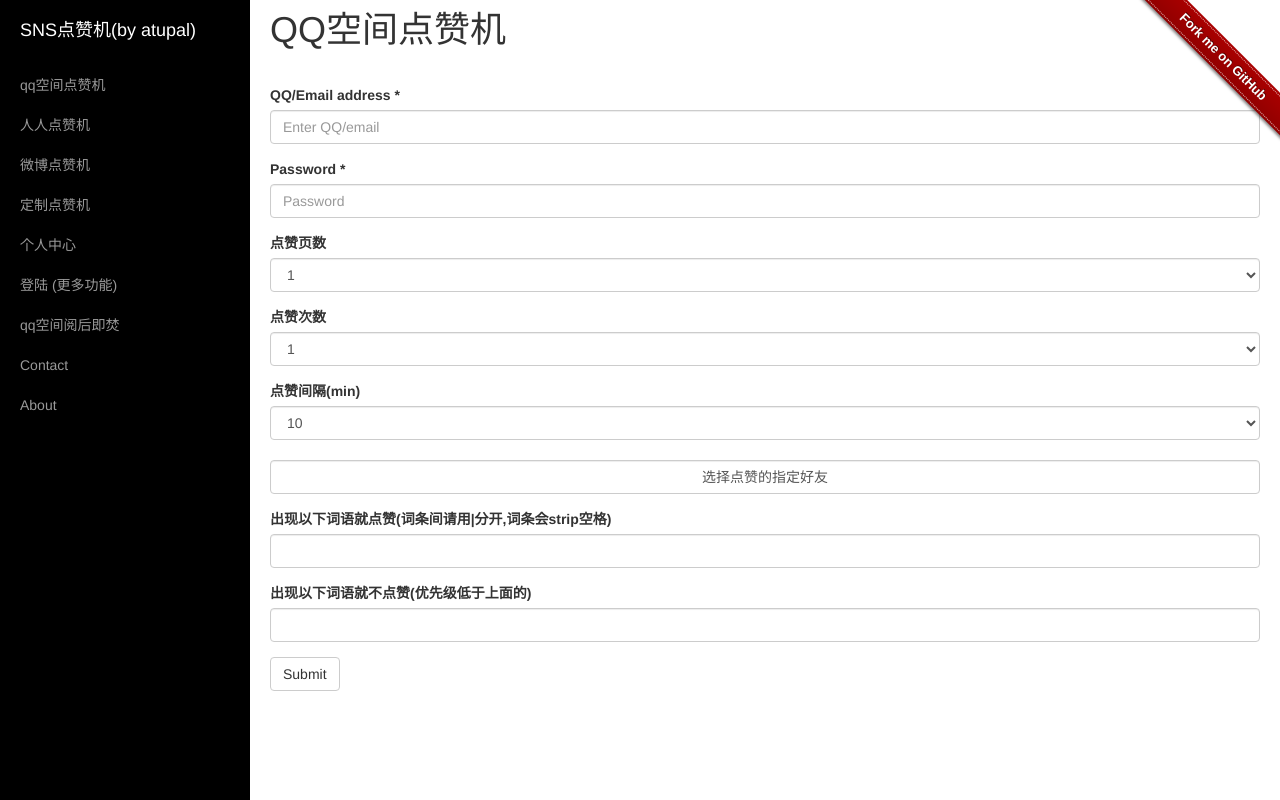
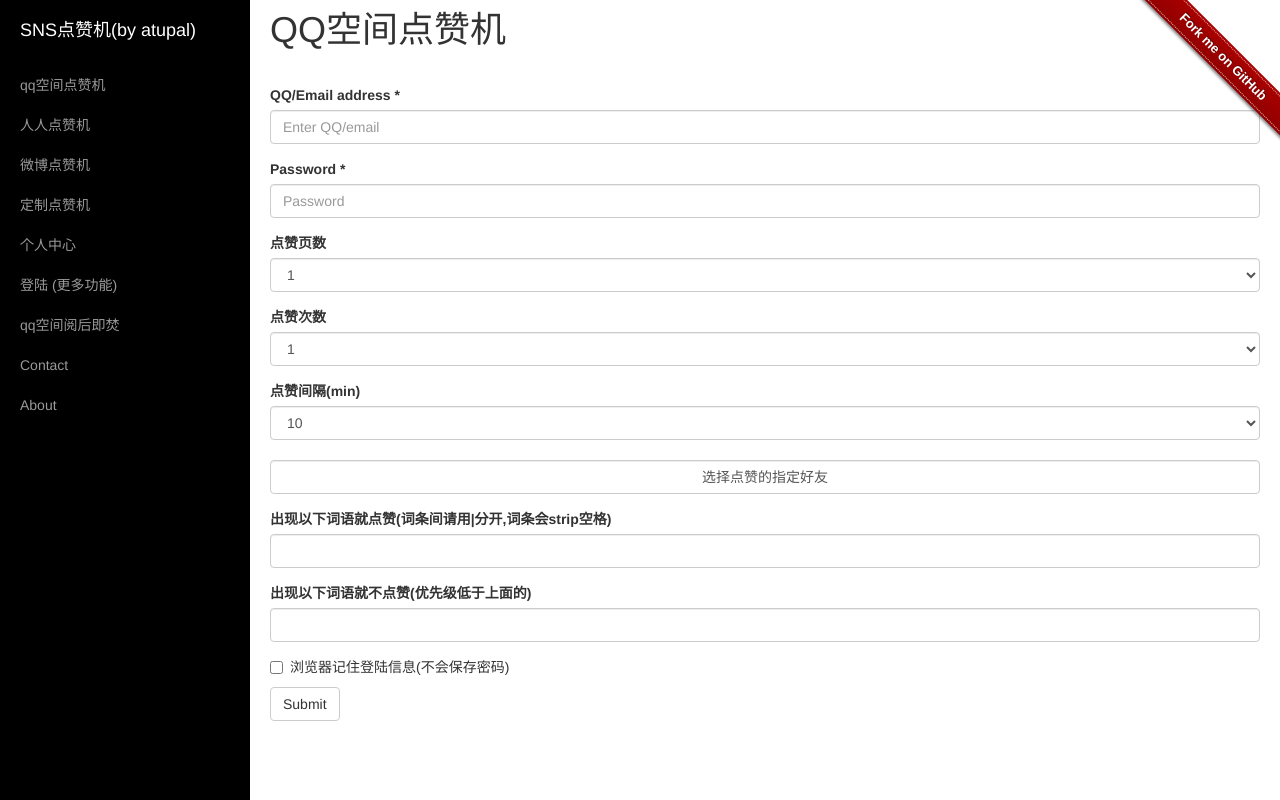
Before and after one commit to atupal/3gqq, a Flask app: page /dianzan_qq in a window 1280 px wide. Run offline with Flask 2, Linux system fonts and the light colour scheme; parts of the project's set-up code (start-up, migrations or seed data) failed here and were passed over; some libraries are stand-ins or nearby versions.

Commit message:
typo
git-svn-id: https://svn.sinaapp.com/3gqq67/1@129 ececca69-a9b5-4a8b-8039-f91a18f81fae

```diff
--- a/application/templates/dianzan_qq.html
+++ b/application/templates/dianzan_qq.html
@@ -79,11 +79,11 @@ QQ空间点赞机
     <input type="text" id="neg" name="neg" class="form-control"/>
   </div>
 
-  <!--div class="checkbox">
+  <div class="checkbox">
     <label>
-      <input type="checkbox"> Check me out
+      <input type="checkbox"> 浏览器记住登陆信息(不会保存密码)
     </label>
-  </div-->
+  </div>
   <button type="submit" class="btn btn-default">Submit</button>
 </form>
 {% endblock %}
--- a/application/templates/layout.html
+++ b/application/templates/layout.html
@@ -52,7 +52,7 @@
           <h1>
             <a id="menu-toggle" href="#" class="btn btn-default"><i class="icon-reorder"></i></a>
             {% block header %}
-            请移步<a href=/origin>origin</a>
+            重构中，请移步<a href=/origin>origin</a>
             {% endblock %}
           </h1>
         </div>
```
